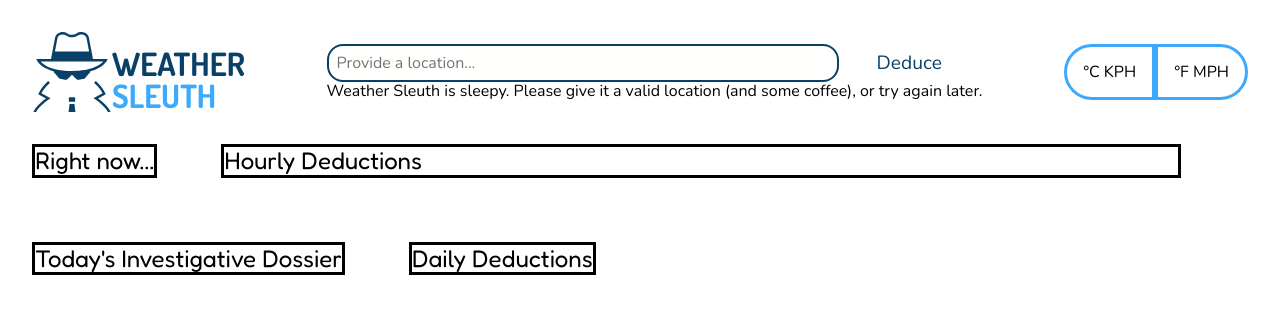
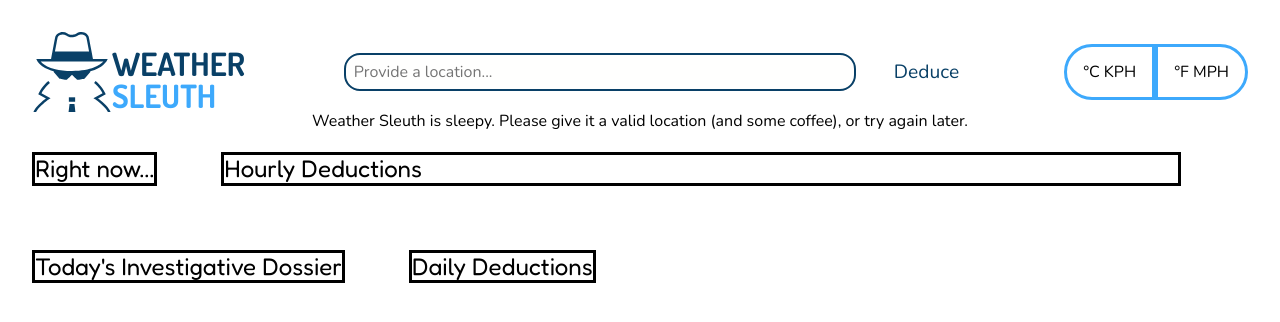
Before and after one commit to mell62/weather-app, a website built with webpack: page src/index.html in a window 1280 px wide. Built offline with nearby package versions, Linux system fonts and the light colour scheme; no server answers.

Commit message:
Adjust positioning of elements

```diff
--- a/src/index.html
+++ b/src/index.html
@@ -14,6 +14,7 @@
   <body>
     <div id="content">
       <header class="hero">
+        <div class="hero-container">
           <div class="logo-container">
             <svg
               version="1.1"
@@ -107,7 +108,6 @@
                 Deduce
               </button>
             </div>
-          <div class="error-message"></div>
           </form>
           <div class="unit-btns">
             <button
@@ -115,8 +115,12 @@
               disabled
             >
               °C KPH</button
-          ><button class="fahrenheit-btn unit-btn unit-btn-day">°F MPH</button>
+            ><button class="fahrenheit-btn unit-btn unit-btn-day">
+              °F MPH
+            </button>
           </div>
+        </div>
+        <div class="error-message"></div>
       </header>
       <main class="parent-container">
         <div class="loading-interface">Loading...</div>
--- a/src/styles/style.css
+++ b/src/styles/style.css
@@ -39,16 +39,20 @@ main {
   position: relative;
 }
 
+header {
+  display: flex;
+  flex-direction: column;
+}
+
 h1 {
   margin: 0;
 }
 
-header {
+.hero-container {
   display: flex;
   justify-content: space-between;
   align-items: center;
   gap: 2rem;
-  padding-bottom: 2rem;
 }
 
 .logo-container {
@@ -83,10 +87,17 @@ header {
   color: #3da9fc;
 }
 
+.location-form {
+  display: flex;
+  flex-direction: column;
+}
+
 .location-input-container {
   display: flex;
   align-items: center;
+  justify-content: center;
   gap: 2rem;
+  height: 2.5rem;
 }
 
 .location-input {
@@ -134,6 +145,11 @@ header {
 
 .location-submit-night {
   color: var(--font-header-color-night);
+}
+
+.error-message {
+  height: 2.5rem;
+  align-self: center;
 }
 
 .unit-btns {
```
Lines whose indentation alone changed are shown as unchanged.
